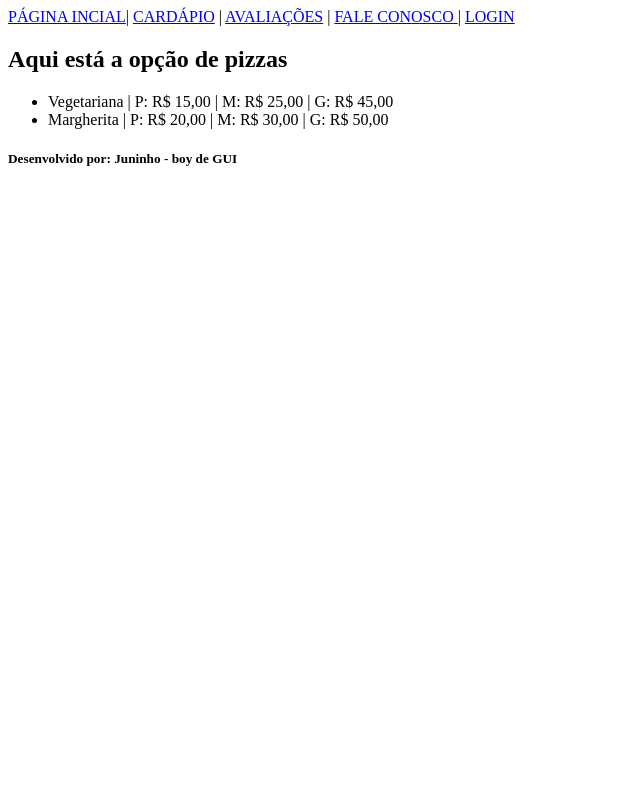
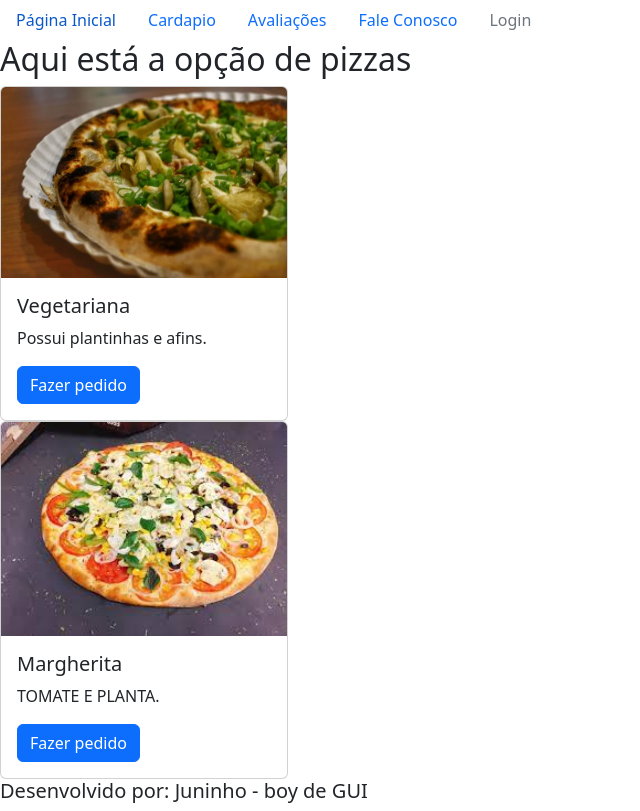
Before and after one commit to JoseJuniokfm/PizzaNossa, a Flask app: page /cardapio in a window 1280 px wide. Shown: the whole page, without its empty margins (0-640 px from the left). Before the commit the page ends 166 px from the top, so only its background shows below. Run offline with Flask 2, Linux system fonts and the light colour scheme.

Commit message:
Bookstrap *_*

```diff
--- a/templates/base.html
+++ b/templates/base.html
@@ -7,6 +7,8 @@
     </title>
   </head>
   <body>
+    <link href="https://cdn.jsdelivr.net/npm/bootstrap@5.2.0-beta1/dist/css/bootstrap.min.css" rel="stylesheet" integrity="sha384-0evHe/X+R7YkIZDRvuzKMRqM+OrBnVFBL6DOitfPri4tjfHxaWutUpFmBp4vmVor" crossorigin="anonymous">
+  <!---!>
     <nav>
       <a href='/'>PÁGINA INCIAL</a>|
       <a href='/cardapio'>CARDÁPIO</a> |
@@ -14,7 +16,14 @@
       <a href='/fale'>FALE CONOSCO </a> |
       <a href='/login'>LOGIN </a>
     </nav>
-
+  <!--->
+    <nav class="nav">
+      <a class="nav-link active" aria-current="page" href="/">Página Inicial</a>
+      <a class="nav-link" href="/cardapio">Cardapio</a>
+      <a class="nav-link" href="#">Avaliações</a>
+      <a class="nav-link" href="#">Fale Conosco</a>
+      <a class="nav-link disabled">Login</a>
+    </nav>
     <main>
       {% block pizza%}
       {% endblock %}
@@ -23,5 +32,6 @@
     <footer>
       <h5> Desenvolvido por: Juninho - boy de GUI</h5>
     </footer>
+    <script src="https://cdn.jsdelivr.net/npm/bootstrap@5.2.0-beta1/dist/js/bootstrap.bundle.min.js" integrity="sha384-pprn3073KE6tl6bjs2QrFaJGz5/SUsLqktiwsUTF55Jfv3qYSDhgCecCxMW52nD2" crossorigin="anonymous"></script>
   </body>
 </html>
--- a/templates/cardapio.html
+++ b/templates/cardapio.html
@@ -6,8 +6,26 @@ Cardápio
 
 {% block pizza %}
   <h2> Aqui está a opção de pizzas </h2>
+<!---!>
   <ul>
 		<li> Vegetariana | P: R$ 15,00 | M: R$ 25,00 | G: R$ 45,00 </li>
 		<li> Margherita | P: R$ 20,00 | M: R$ 30,00 | G: R$ 50,00 </li>
 	</ul>
+<!--->
+  <div class="card" style="width: 18rem;">
+    <img src="/static/Una-pizzaria-vegetariana-e-vegana-cogumelos-2-01.webp" class="card-img-top" alt="...">
+    <div class="card-body">
+      <h5 class="card-title">Vegetariana</h5>
+      <p class="card-text">Possui plantinhas e afins.</p>
+      <a href="#" class="btn btn-primary">Fazer pedido</a>
+    </div>
+  </div>
+  <div class="card" style="width: 18rem;">
+    <img src="/static/index.jpeg" class="card-img-top" alt="...">
+    <div class="card-body">
+      <h5 class="card-title">Margherita</h5>
+      <p class="card-text">TOMATE E PLANTA.</p>
+      <a href="#" class="btn btn-primary">Fazer pedido</a>
+    </div>
+  </div>
 {% endblock %}
```
Also changed, not shown: static/Una-pizzaria-vegetariana-e-vegana-cogumelos-2-01.webp (added), static/index.jpeg (added).
